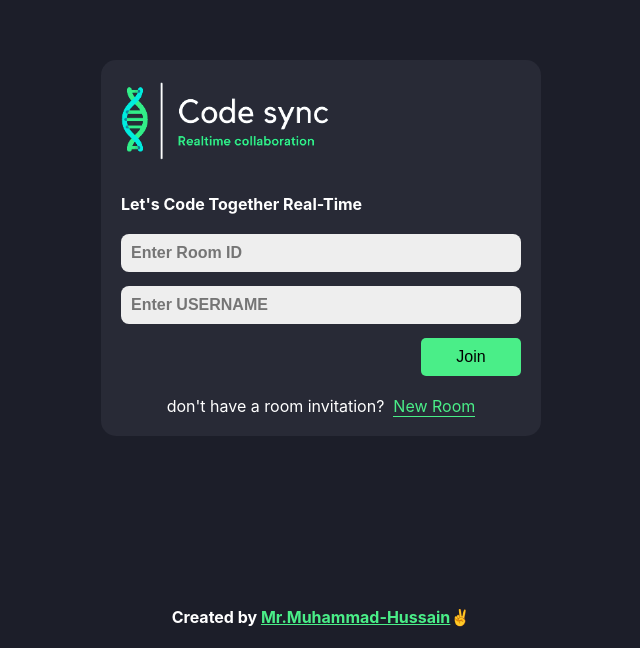
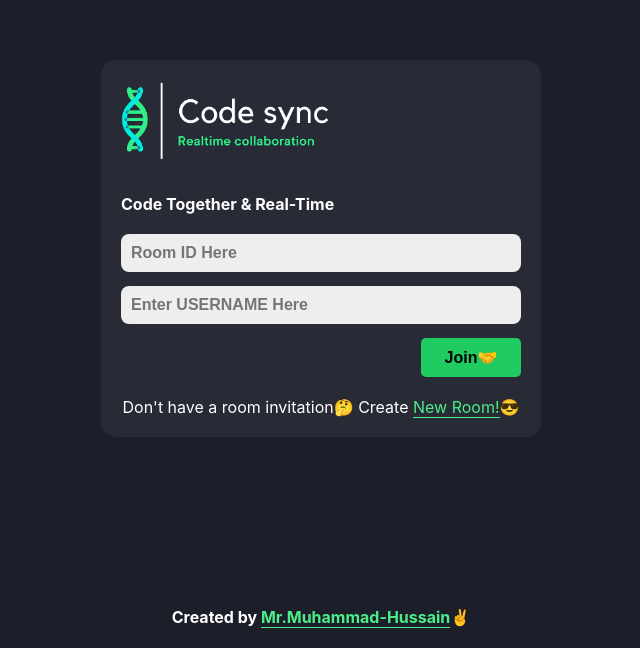
Before and after one commit to MrMuhammadHussain/real-time-code-editor, a React (Create React App) app: page / in a window 1280 px wide. Shown: the part 152-800 px from the top of the page, without its empty margins (319-959 px from the left). Built offline with nearby package versions, Linux system fonts and the light colour scheme.

Commit message:
Home Page Final with input Validation , error Handling and Notification Toaster

```diff
--- a/src/App.css
+++ b/src/App.css
@@ -1,3 +1,4 @@
+
 .homePageWarpper {
   height: 100vh;
   display: flex;
@@ -18,11 +19,11 @@
 footer {
   position: fixed;
   bottom: 0;
-  ;
-}
-
-footer a {
-  color: #4aee88;
+  a {
+    color: #4aee88;
+    text-decoration: none;
+    border-bottom: 1px solid #4aee88;
+  }
 }
 
 .inputGroup {
@@ -61,9 +62,10 @@ footer a {
 }
 
 .joinBtn {
-  background: #4aee88;
+  background: #20cc62;
   width: 100px;
   margin-left: auto;
+  font-weight: bold;
 }
 
 .joinBtn:hover {
@@ -84,5 +86,4 @@ footer a {
 
 .createNewBtn:hover , footer a:hover {
   color: #2b824c;
-  border-bottom: 1px solid #2b824c;
 }
--- a/src/App.js
+++ b/src/App.js
@@ -2,10 +2,27 @@ import './App.css';
 import { BrowserRouter, Routes ,Route } from 'react-router-dom';
 import Home from './Pages/Home';
 import EditorPage from './Pages/EditorPage';
+import { Toaster } from 'react-hot-toast';
 
 function App() {
   return (
    <>
+   <div>
+    <Toaster position='top-center'
+    toastOptions={{
+      success:{
+        theme: {
+          primary: "#4aed88",
+        },
+        duration: 1500,
+      },
+    error:{
+      duration: 1500,
+    }
+    }}
+    />
+
+   </div>
    <BrowserRouter>
    <Routes>
     <Route path='/' element={<Home />}></Route>
--- a/src/Pages/Home.js
+++ b/src/Pages/Home.js
@@ -1,27 +1,71 @@
-import React from 'react'
+import { useState } from 'react'
+import { v4 as uuid } from 'uuid';
+import toast from 'react-hot-toast';
+import { useNavigate } from 'react-router-dom';
 
 const Home = () => {
+  const navigate = useNavigate()
+  const [userName, setUserName] = useState('')
+  const [roomId, setRoomId] = useState('')
+
+  const createNewRoom = (e) => {
+    e.preventDefault()
+    const id = uuid()
+    setRoomId(id)
+    toast.success("New Room Created Successfully!🎉")
+
+  };
+  const joinRoom = () => {
+    if (!roomId || !userName) {
+      toast.error("ID or Name is Missing!😮‍💨")
+      return
+    }
+    navigate(`/editor/${roomId}`,
+      {
+        state: userName
+      }
+    )
+  };
+  const handleEnterKey = (e) => {
+    if (e.code === 'Enter') {
+      joinRoom()
+    }
+  }
+
   return (
     <div className='homePageWarpper'>
+
       <div className='formWrapper'>
         <img className='homeLogo' src='./code-sync.png' alt='code-sync-logo' />
-        <h4 className='mainLable'>Let's Code Together Real-Time</h4>
+        <h4 className='mainLable'>Code Together & Real-Time</h4>
+
         <div className='inputGroup'>
-          <input type='text' className='inputBox' placeholder='Enter Room ID' />
-          <input type='text' className='inputBox' placeholder='Enter USERNAME' />
-          <button className='btn joinBtn'>Join</button>
-          <span className='createInfo'>don't have a room invitation? &nbsp;
-            <a href='' className='createNewBtn'>New Room</a>
+          <input type='text' className='inputBox'
+            onChange={(e) => setRoomId(e.target.value)}
+            value={roomId}
+            onKeyUp={handleEnterKey}
+            placeholder='Room ID Here' />
+
+          <input type='text' className='inputBox'
+            onChange={(e) => setUserName(e.target.value)}
+            value={userName}
+            onKeyUp={handleEnterKey}
+            placeholder='Enter USERNAME Here' />
+
+          <button className='btn joinBtn'
+            onClick={joinRoom} >Join🤝</button>
+
+          <span className='createInfo'>
+            Don't have a room invitation🤔&nbsp;Create&nbsp;
+            <a onClick={createNewRoom}
+            href='' className='createNewBtn'>New Room!</a>😎
           </span>
-
-
         </div>
-
       </div>
       <footer>
-        <h4>Created by <a target='_' href="https://github.com/MrMuhammadHussain">Mr.Muhammad-Hussain</a>✌️
+        <h4>Created by <a target='_'
+          href="https://github.com/MrMuhammadHussain">Mr.Muhammad-Hussain</a>✌️
         </h4>
-
       </footer>
     </div>
   )
```
Also changed, not shown: package.json (+6 -1 lines), 1 other file (tests, documents, lock files or other folders).
